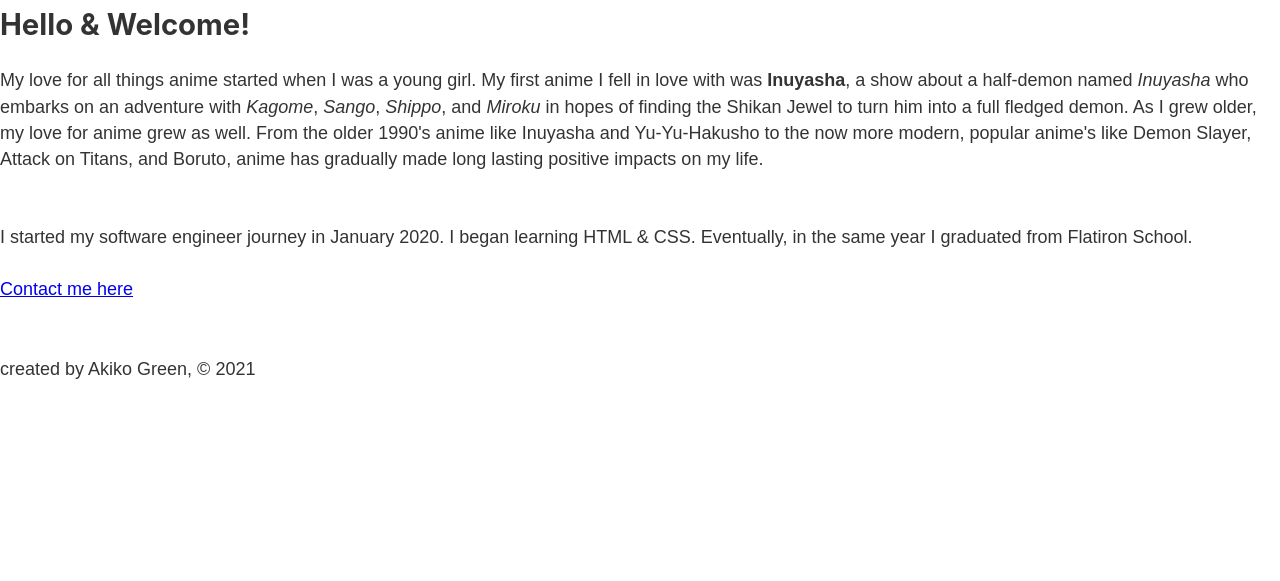
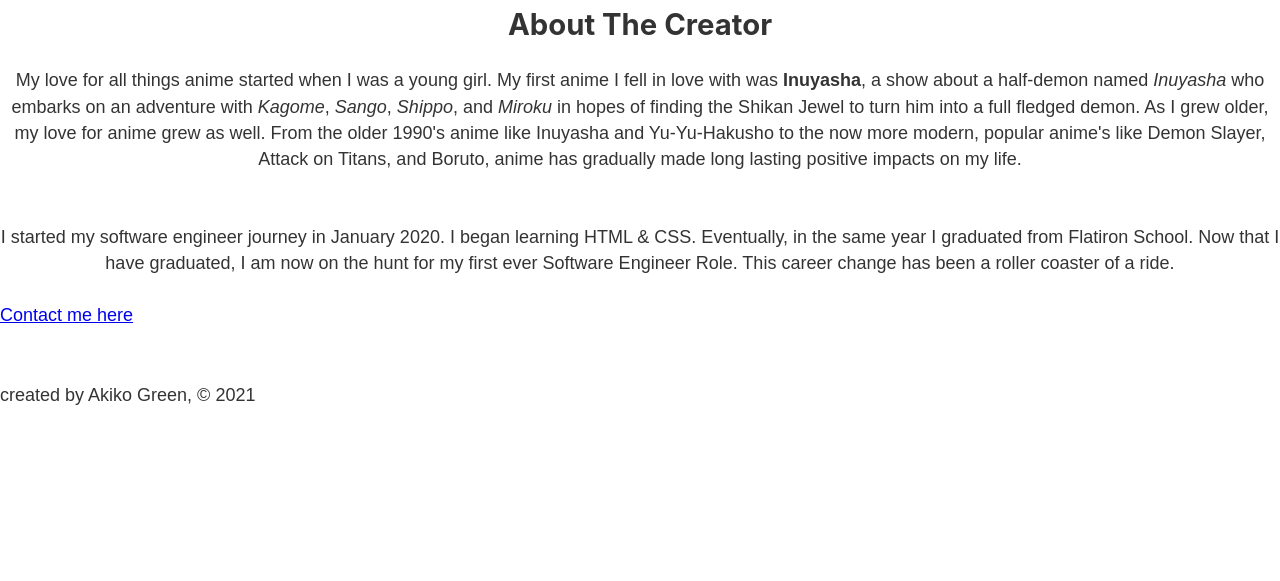
Before and after one commit to keeks5456/gatsby-practice, a Gatsby site: page /about in a window 1280 px wide. Shown: the part 219-800 px from the top of the page. Built offline with nearby package versions, Linux system fonts and the light colour scheme; Gatsby itself is replaced by a stand-in of ours.

Commit message:
chnaging text and adding details.

```diff
--- a/src/pages/about.js
+++ b/src/pages/about.js
@@ -2,6 +2,7 @@
 import React from 'react';
 import Layout from '../components/layout';
 import Head from '../components/head'
+import * as aboutStyles from './about.module.scss'
 
 const About = () => {
 
@@ -17,12 +18,14 @@
   return (
     <Layout>
       <Head title="About"/>
+      <div className={aboutStyles.container}>
       <h1>{data.site.siteMetadata.author}</h1>
-      <h2>Hello & Welcome!</h2>
+      <h2>About The Creator</h2>
       <p>My love for all things anime started when I was a young girl. My first anime I fell in love with was <b>Inuyasha</b>, a show about a half-demon named <i>Inuyasha</i> who embarks on an adventure with <i>Kagome</i>, <i>Sango</i>, <i>Shippo</i>, and <i>Miroku</i> in hopes of finding the Shikan Jewel to turn him into a full fledged demon. As I grew older, my love for anime grew as well. From the older 1990's anime like Inuyasha and Yu-Yu-Hakusho to the now more modern, popular anime's like Demon Slayer, Attack on Titans, and Boruto, anime has gradually made long lasting positive impacts on my life.</p>
       <br/>
-      <p>I started my software engineer journey in January 2020. I began learning HTML & CSS. Eventually, in the same year I graduated from Flatiron School. </p>
+      <p>I started my software engineer journey in January 2020. I began learning HTML & CSS. Eventually, in the same year I graduated from Flatiron School. Now that I have graduated, I am now on the hunt for my first ever Software Engineer Role. This career change has been a roller coaster of a ride.</p>
       <Link to="/contact">Contact me here</Link>
+      </div>
     </Layout>
 
   );
--- /dev/null
+++ b/src/pages/about.module.scss
@@ -0,0 +1,4 @@
+.container{
+  display: inline;
+  text-align: center;
+}
--- a/src/pages/index.js
+++ b/src/pages/index.js
@@ -10,9 +10,9 @@
       <Head title="Home"/>
 			<div>
 				<div>
-				<h1>Wiki-Anime </h1>
+				<h1>Wiki-Anime</h1>
 					<p>
-            Welcome!
+            Welcome! Wiki-Anime is a personal blogging site, created to display information about My favorite anime shows & Movies
 						{/* standard way of linking  */}
 						{/* <a href="/contact">Contacts</a> */}
 					</p>
```
Also changed, not shown: src/pages/blog.module.scss (line endings or trailing spaces).
